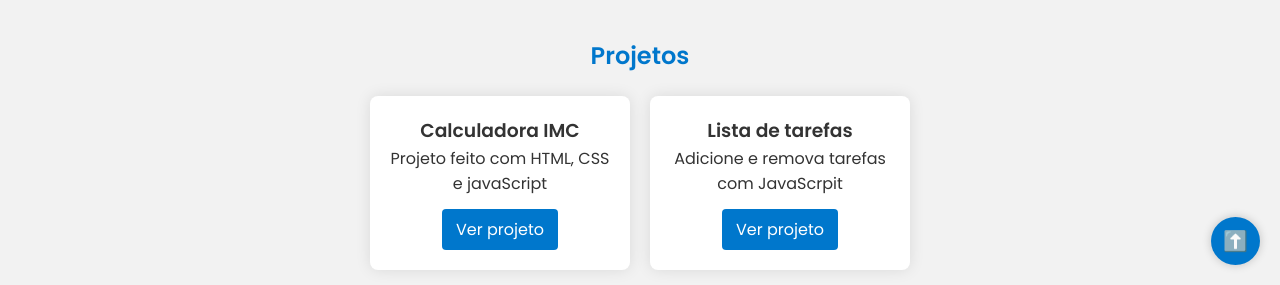
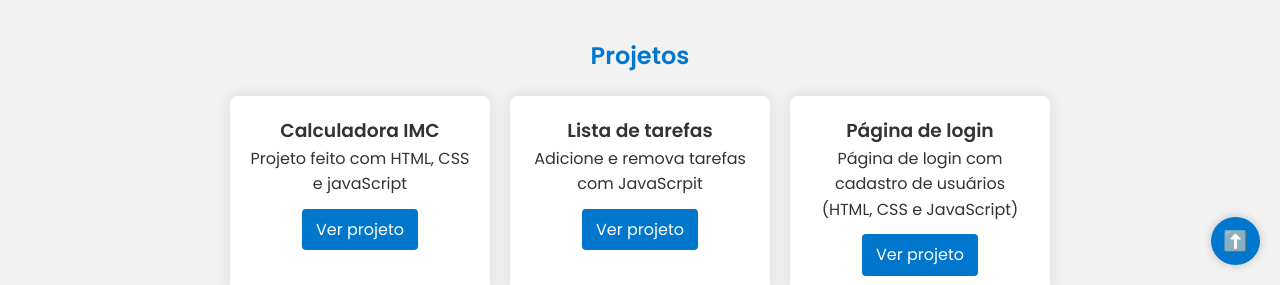
Before and after one commit to mouramt/Portifolio, a plain HTML site: page index.html in a window 1280 px wide. Shown: the part 515-800 px from the top of the page. Drawn offline with nearby package versions, Linux system fonts and the light colour scheme.

Commit message:
Update index.html

```diff
--- a/index.html
+++ b/index.html
@@ -46,6 +46,12 @@ target="_blank"><i class="fab fa-github"></i></a>
                 <a href="https://mouramt.github.io/lista-de-tarefas"/>Ver projeto</a>
             </div>
 
+            <div class="card">
+                <h3>Página de login</h3>
+                <p>Página de login com cadastro de usuários (HTML, CSS e JavaScript)</p>
+                <a href="#"/>Ver projeto</a>
+            </div>
+
             <!--adicionar mais projetos depois-->
         </div>
     </section>
```
